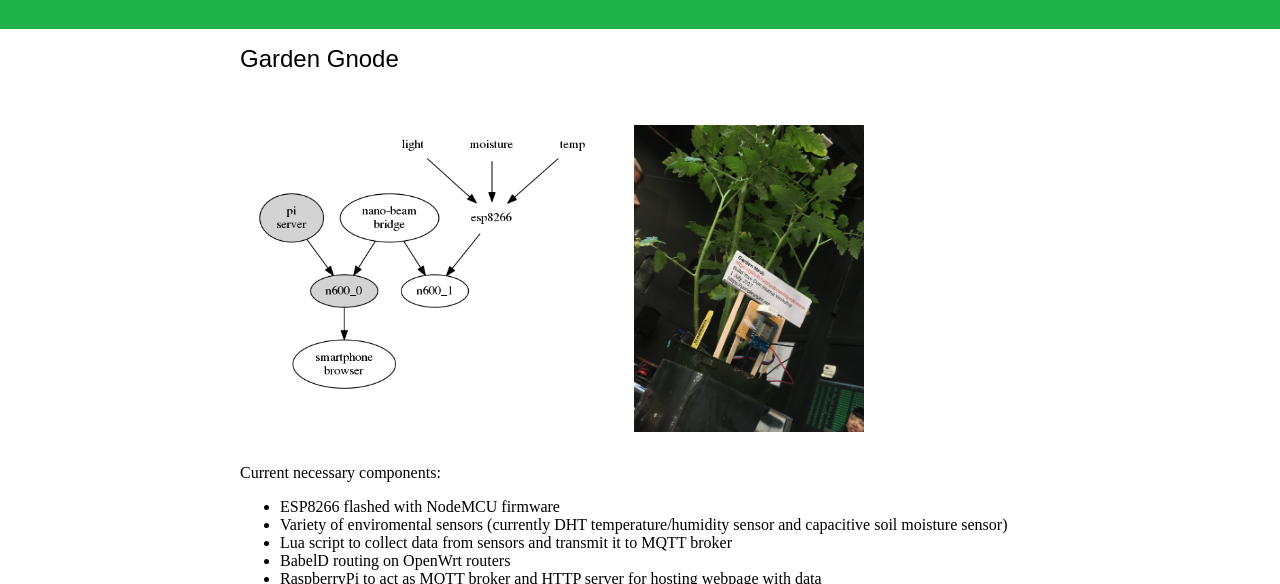
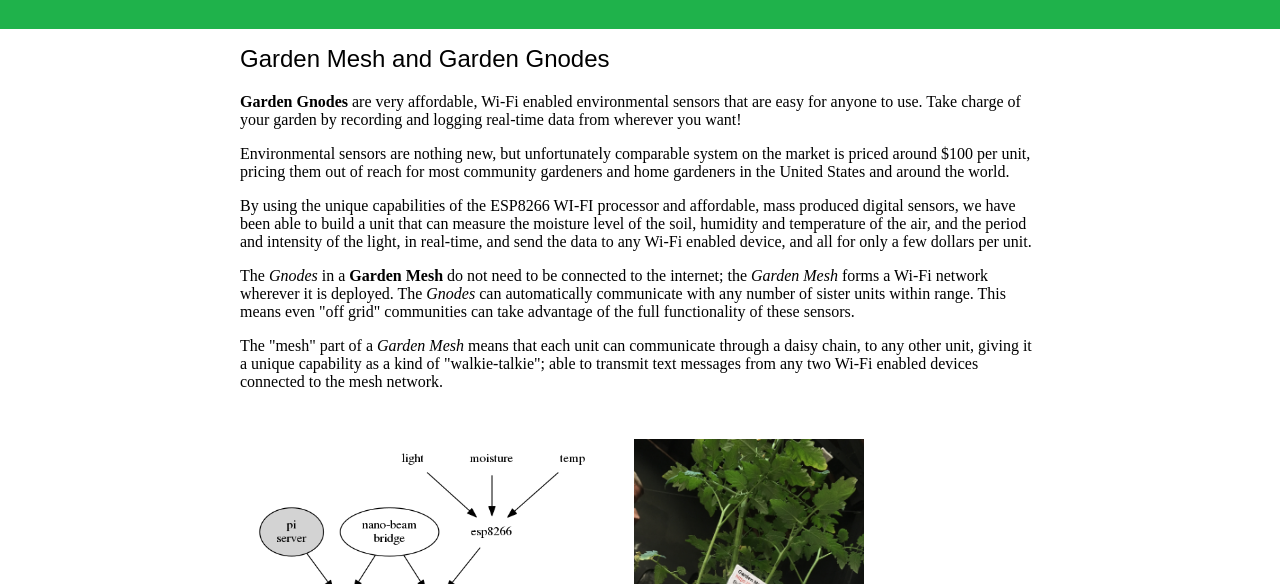
Before and after one commit to msgpo/meshygardentoolshed, a website: page web/index.html in a window 1280 px wide. Shown: the part 216-800 px from the top of the page. Drawn offline with Linux system fonts and the light colour scheme; no server answers.

Commit message:
Added Mario's description of Garden Mesh and Garden Gnodes.

```diff
--- a/web/css/meshy-garden-chart.css
+++ b/web/css/meshy-garden-chart.css
@@ -151,7 +151,7 @@ a:visited {
     width: 100%;
 }
 
-.gardenmesh-components {
+.garden-gnode {
     margin: 1rem auto;
     max-width: 50rem;
     text-align: left;
--- a/web/index.html
+++ b/web/index.html
@@ -10,8 +10,26 @@
     <h1>Garden Mesh</h1>
     <p class="site-slogan">Feeding the world, one garden at a time.</p>
 </header>
-<article class="gardenmesh-components">
-    <h1>Garden Gnode</h1>
+<article>
+</article>
+<article class="garden-gnode">
+    <h1>Garden Mesh and Garden Gnodes</h1>
+    <p><strong>Garden Gnodes</strong> are very affordable, Wi-Fi enabled environmental sensors that are easy for anyone
+        to use. Take charge of your garden by recording and logging real-time data from wherever you want!</p>
+    <p>Environmental sensors are nothing new, but unfortunately comparable system on the market is priced around $100
+        per unit, pricing them out of reach for most community gardeners and home gardeners in the United States and
+        around the world.</p>
+    <p>By using the unique capabilities of the ESP8266 WI-FI processor and affordable, mass produced digital sensors, we
+        have been able to build a unit that can measure the moisture level of the soil, humidity and temperature of the
+        air, and the period and intensity of the light, in real-time, and send the data to any Wi-Fi enabled device, and
+        all for only a few dollars per unit.</p>
+    <p>The <em>Gnodes</em> in a <strong>Garden Mesh</strong> do not need to be connected to the internet; the <em>Garden
+        Mesh</em> forms a Wi-Fi network wherever it is deployed. The <em>Gnodes</em> can automatically communicate with
+        any number of sister units within range. This means even &quot;off grid&quot; communities can take advantage of
+        the full functionality of these sensors.</p>
+    <p>The &quot;mesh&quot; part of a <em>Garden Mesh</em> means that each unit can communicate through a daisy chain,
+        to any other unit, giving it a unique capability as a kind of &quot;walkie-talkie&quot;; able to transmit text
+        messages from any two Wi-Fi enabled devices connected to the mesh network.</p>
     <div class="gardenmesh-components__images">
         <img src="images/disaster-plant.dot.png" style="float: left; width: 45%;" class="gardenmesh-components__image--first">
         <img src="images/tomato-plant.png" class="gardenmesh-components__image--second">
@@ -27,8 +45,8 @@
     </ul>
     <p>This project is currently based on the NodeMCU firmware.</p>
 
-    <h2>Components</h2>
-    <p>These are the components that we currently use to gardenmesh:</p>
+    <h1>Garden Gnode Components</h1>
+    <p>These are the components that we currently use for the Garden Gnodes:</p>
     <dl>
         <dt>Microcontroller &amp; Wifi</dt>
             <dd>ESP2866</dd>
```
